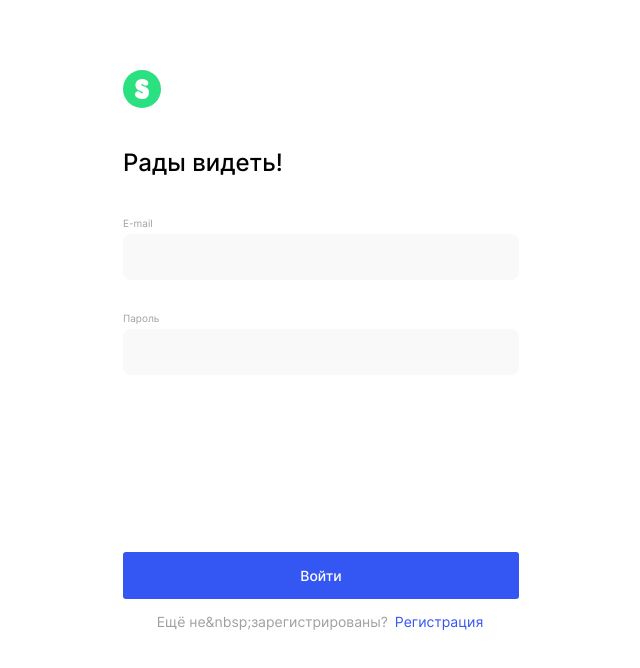
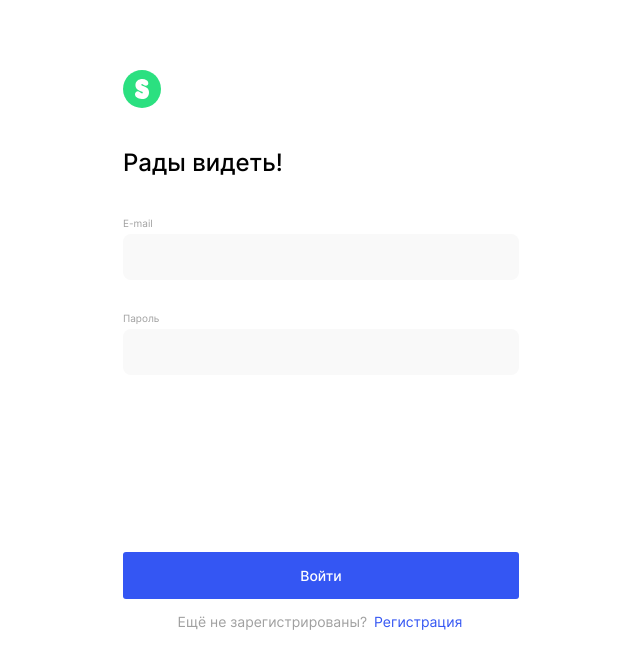
Before and after one commit to XcQuake/movies-explorer-frontend, a React (Create React App) app: page /signin in a window 1280 px wide. Shown: the top 668 px of the page, without its empty margins (319-959 px from the left). Built offline with nearby package versions, Linux system fonts and the light colour scheme.

Commit message:
fix: change Footer router paths

```diff
--- a/src/components/App/App.js
+++ b/src/components/App/App.js
@@ -46,7 +46,7 @@ export default function App() {
           <Main />
         </Route>
       </Switch>
-      <Route path='/(|movies|saved-movies|profile)' component={Footer} />
+      <Route path='/(|movies|saved-movies)' component={Footer} />
       <Navigation isOpen={isNavigationOpen} />
     </>
   );
--- a/src/components/Header/Header.css
+++ b/src/components/Header/Header.css
@@ -19,6 +19,7 @@
 .header__navbar {
   display: flex;
   gap: 16px;
+  padding-left: 60px;
 }
 
 .header__link {
--- a/src/components/Login/Login.js
+++ b/src/components/Login/Login.js
@@ -13,7 +13,7 @@ function Login() {
 
   const textConfig = {
     button: 'Войти',
-    already: 'Ещё не&nbsp;зарегистрированы?',
+    already: 'Ещё не зарегистрированы?',
     link: 'Регистрация',
   }
 
```
